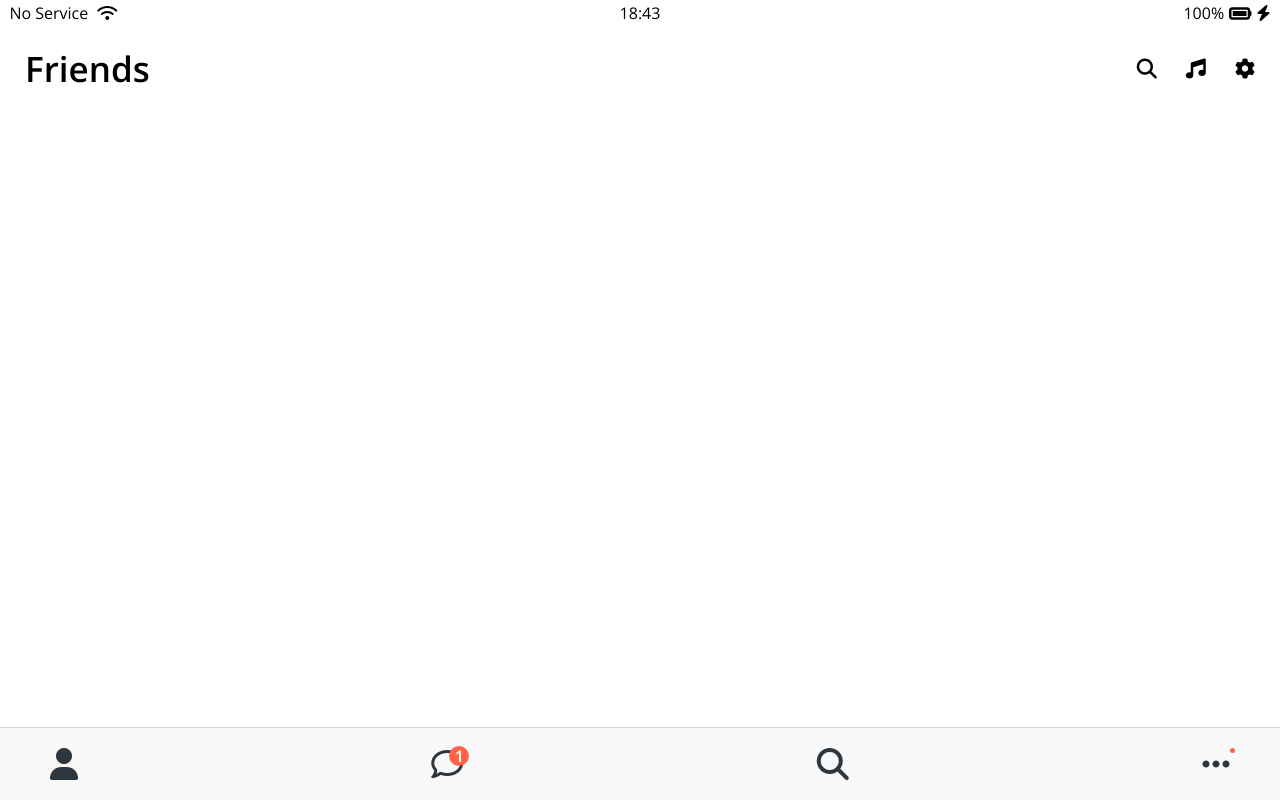
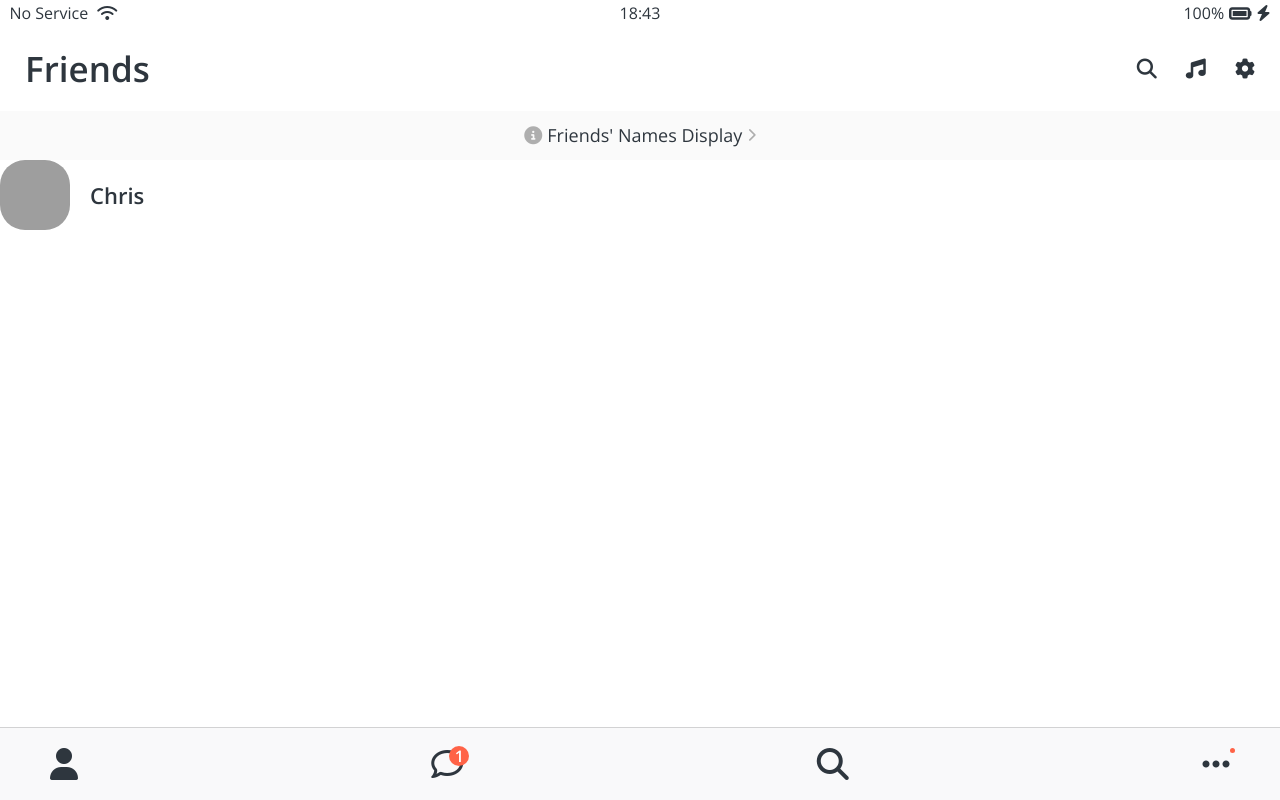
Before and after one commit to cPark-AU/kokoa-clone, a plain HTML site: page friends.html in a window 1280 px wide. Drawn offline with nearby package versions, Linux system fonts and the light colour scheme; grey boxes are pictures that could not be loaded.

Commit message:
Friends page update

```diff
--- /dev/null
+++ b/css/components/user-component.css
@@ -0,0 +1,21 @@
+.user-component {
+    display: flex;
+}
+
+.user-component,
+.user-component__column:first-child {
+    display: flex;
+    align-items: center;
+}
+
+.user-component__avatar {
+    width: 70px;
+    height: 70px;
+    border-radius: 25px;
+    margin-right: 20px;
+}
+
+.user-component__title {
+    font-weight: 600;
+    font-size: 22px;
+}
--- /dev/null
+++ b/css/screens/friends.css
@@ -0,0 +1,12 @@
+#friends-display-link {
+    text-align: center;
+    display: block;
+    background-color: #fafafa;
+    padding: 15px 0px;
+    font-size: 18px;
+}
+
+#friends-display-link i {
+    color: rgba(0,0,0,0.3);
+    margin: 0px 5px;
+}
--- a/css/styles.css
+++ b/css/styles.css
@@ -6,10 +6,13 @@
 @import "components/status-bar.css";
 @import "components/nav-bar.css";
 @import "components/screen-header.css";
+@import "components/user-component.css";
 
 /*Screens */
 @import "screens/login.css";
+@import "screens/friends.css";
 
 body {
     font-family: "Open Sans", sans-serif;
+    color: #2e363e;
 }
--- a/friends.html
+++ b/friends.html
@@ -30,6 +30,18 @@
             <span><i class="fa-solid fa-gear fa-lg"></i></span>
         </div>
     </header>
+    <a id="friends-display-link">
+        <i class="fa-solid fa-circle-info"></i>Friends' Names Display<i class="fa-solid fa-chevron-right fa-xs"></i>
+    </a>
+    <div class="user-component">
+        <div class="user-component__column">
+            <img src="https://avatars.githubusercontent.com/u/107847685?v=4" class="user-component__avatar"/>
+            <div class="user-component__text">
+                <h4 class="user-component__title">Chris</h4>
+            </div>
+        </div>
+        <div class="user-component__column"></div>
+    </div>
     <nav class="nav">
         <ul class="nav__list">
             <li class="nav__btn">
```
